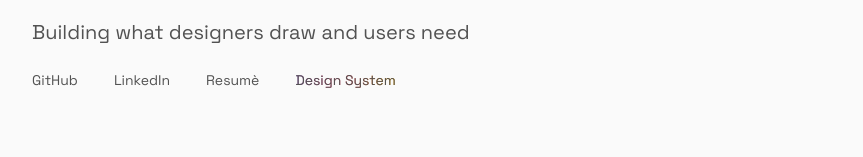
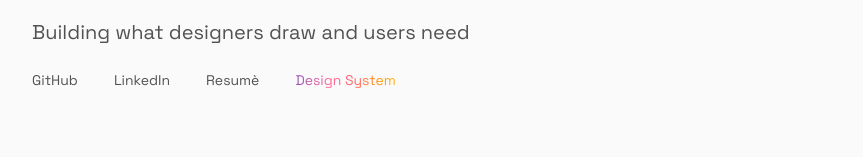
Before and after one commit to rahul-choudhury/portfolio, a Next.js app: page / in a window 1280 px wide. Shown: the part 149-306 px from the top of the page, without its empty margins (208-1071 px from the left). Built offline with nearby package versions, Linux system fonts and the light colour scheme.

Commit message:
fix: shimmer text unconditionally for touch controls

```diff
--- a/app/globals.css
+++ b/app/globals.css
@@ -229,6 +229,14 @@ body {
   transition: opacity 0.4s ease;
 }
 
-.rainbow-shimmer:hover::after {
-  opacity: 0;
+@media (hover: hover) and (pointer: fine) {
+  .rainbow-shimmer:hover::after {
+    opacity: 0;
+  }
 }
+
+@media (hover: none), (pointer: coarse) {
+  .rainbow-shimmer::after {
+    opacity: 0;
+  }
+}
```
